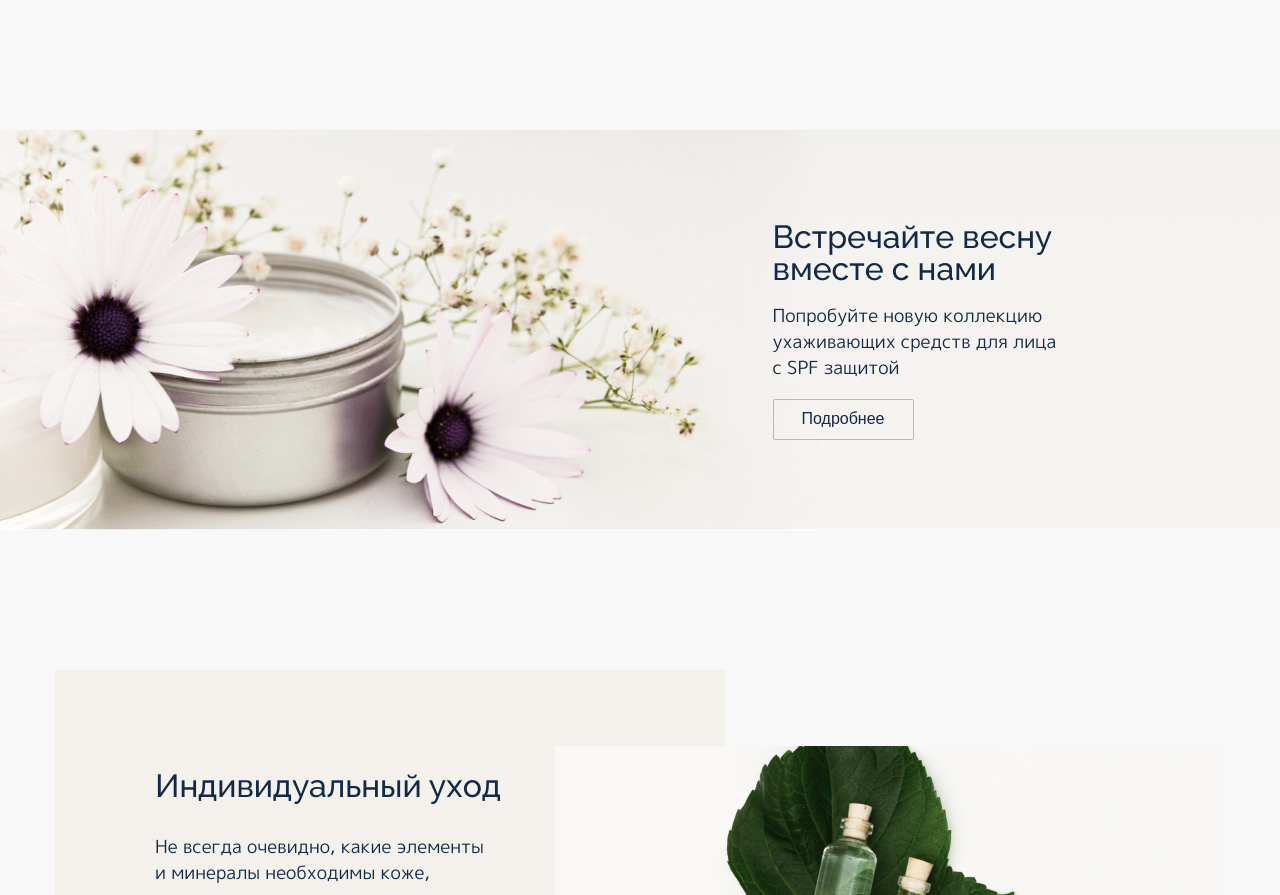
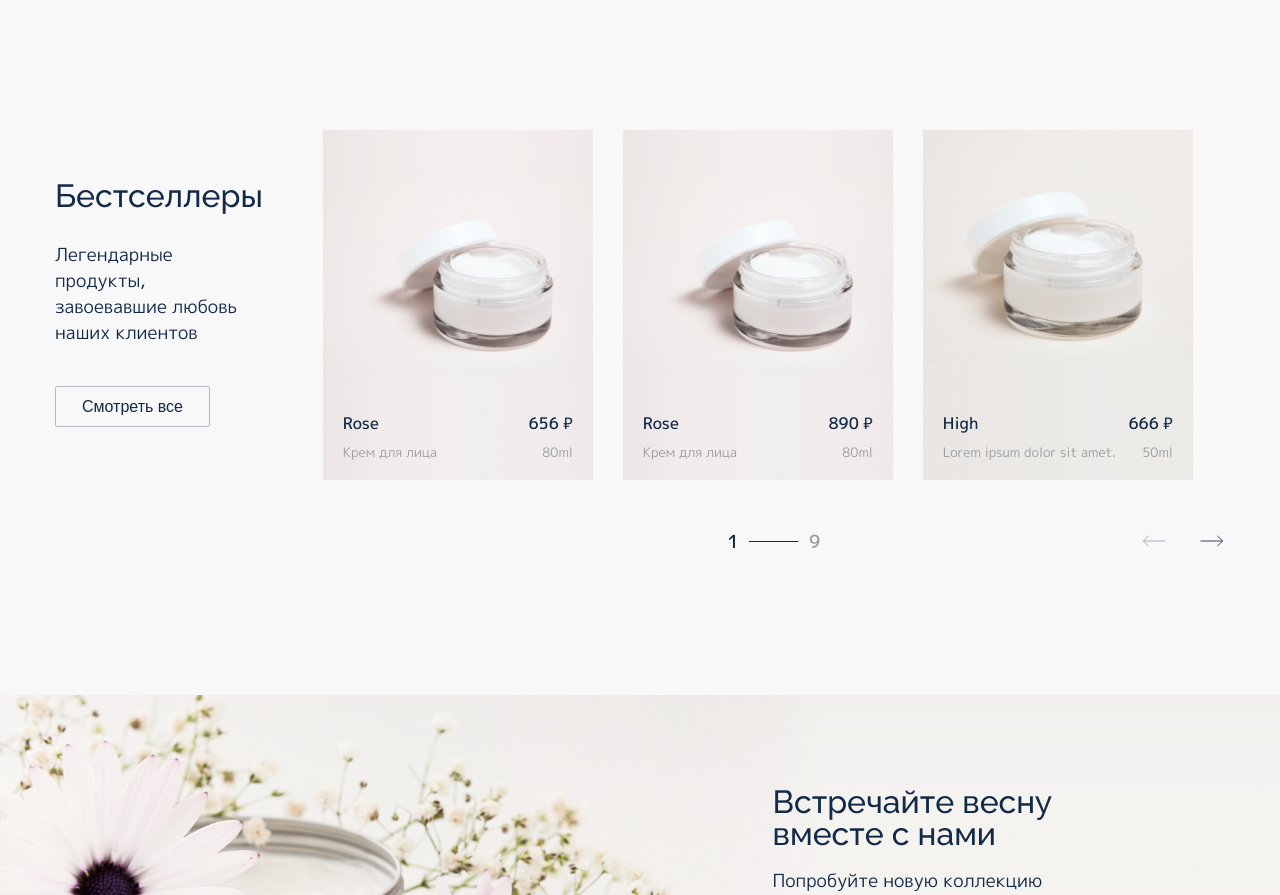
Before and after one commit to fry13/maroon, a Next.js app: page / in a window 1280 px wide. Shown: the part 660-1555 px from the top of the page. Built offline with nearby package versions, Linux system fonts and the light colour scheme.

Commit message:
fix: unify catalog component

```diff
--- a/src/components/Catalog/Catalog.module.scss
+++ b/src/components/Catalog/Catalog.module.scss
@@ -2,7 +2,7 @@
 
 .catalog {
   width: 1170px;
-  margin: 40px auto 140px auto;
+  margin: 0 auto 140px auto;
   & ul {
     display: flex;
     flex-wrap: wrap;
--- a/src/components/Catalog/Catalog.tsx
+++ b/src/components/Catalog/Catalog.tsx
@@ -6,25 +6,22 @@ import styles from "./Catalog.module.scss";
 
 type Props = {
   data: Product[];
-  smallSize?: boolean;
+  size: number;
 };
 
-const Catalog = ({ data, smallSize }: Props) => {
-  let productsOnPage: number;
-  if (smallSize) productsOnPage = 4;
-  else productsOnPage = 12;
+const Catalog = ({ data, size }: Props) => {
 
   const [allProducts, setAllProducts] = useState<Product[]>([]);
-  const [sliceParams, setSliceParams] = useState<number[]>([0, productsOnPage]);
+  const [sliceParams, setSliceParams] = useState<number[]>([0, size]);
   const [disableLeftArrow, setDisableLeftArrow] = useState<boolean>(false);
   const [disableRightArrow, setDisableRightArrow] = useState<boolean>(false);
   const [currentPage, setCurrentPage] = useState<number>(1);
 
   useEffect(() => {
-    if (sliceParams[0] + productsOnPage > allProducts.length) {
+    if (sliceParams[0] + size > allProducts.length) {
       setDisableRightArrow(true);
     } else setDisableRightArrow(false);
-    if (sliceParams[0] - productsOnPage < 0) {
+    if (sliceParams[0] - size < 0) {
       setDisableLeftArrow(true);
     } else setDisableLeftArrow(false);
   }, [sliceParams, allProducts]);
@@ -35,19 +32,19 @@ const Catalog = ({ data, smallSize }: Props) => {
 
   const paginationNext = () => {
     setCurrentPage(currentPage + 1);
-    if (!smallSize) window.scrollTo(0, 140);
+    if (size === 12) window.scrollTo(0, 140);
     setSliceParams([
-      sliceParams[0] + productsOnPage,
-      sliceParams[1] + productsOnPage,
+      sliceParams[0] + size,
+      sliceParams[1] + size,
     ]);
   };
 
   const paginationPrev = () => {
     setCurrentPage(currentPage - 1);
-    if (!smallSize) window.scrollTo(0, 140);
+    if (size === 12) window.scrollTo(0, 140);
     setSliceParams([
-      sliceParams[0] - productsOnPage,
-      sliceParams[1] - productsOnPage,
+      sliceParams[0] - size,
+      sliceParams[1] - size,
     ]);
   };
 
@@ -68,7 +65,7 @@ const Catalog = ({ data, smallSize }: Props) => {
         <div className={styles.digits_container}>
           <p>{currentPage}</p>
           <Image src="/line.svg" width={50} height={1} alt="" />
-          <p>{Math.ceil(allProducts.length / productsOnPage)}</p>
+          <p>{Math.ceil(allProducts.length / size)}</p>
         </div>
         <div className={styles.arrows_container}>
           <button onClick={paginationPrev} disabled={disableLeftArrow}>
--- a/src/components/CatalogHeading/CatalogHeading.module.scss
+++ b/src/components/CatalogHeading/CatalogHeading.module.scss
@@ -22,7 +22,7 @@
 
 .heading {
   width: 1170px;
-  margin: 48px auto 0 auto;
+  margin: 48px auto 40px auto;
   position: relative;
 
   & .title{
--- a/src/components/ForYou/ForYou.tsx
+++ b/src/components/ForYou/ForYou.tsx
@@ -10,7 +10,7 @@ const ForYou = ({ data }: Props) => {
   return (
     <article className={styles.for_you}>
       <h2>Вам также может понравиться</h2>
-      <Catalog smallSize data={data} />
+      <Catalog size={4} data={data} />
     </article>
   );
 };
--- a/src/components/RecentlyViewed/RecentlyViewed.module.scss
+++ b/src/components/RecentlyViewed/RecentlyViewed.module.scss
@@ -1,6 +1,7 @@
 @import "../../styles/vars.scss";
 
 .recently_viewed {
+  margin-bottom: 140px;
   & h2 {
     @extend %block-heading;
     text-align: center;
--- a/src/components/RecentlyViewed/RecentlyViewed.tsx
+++ b/src/components/RecentlyViewed/RecentlyViewed.tsx
@@ -10,7 +10,7 @@ const RecentlyViewed = ({ data }: Props) => {
   return (
     <article className={styles.recently_viewed}>
       <h2>Вы недавно смотрели</h2>
-      <Catalog smallSize data={data} />
+      <Catalog size={4} data={data} />
     </article>
   );
 };
--- a/src/pages/catalog/index.tsx
+++ b/src/pages/catalog/index.tsx
@@ -8,7 +8,7 @@ const catalog = () => {
   return (
     <Layout>
       <CatalogHeading />
-      <Catalog data={data} />
+      <Catalog size={12} data={data} />
       <RecentlyViewed data={data} />
     </Layout>
   );
--- a/src/pages/index.tsx
+++ b/src/pages/index.tsx
@@ -4,6 +4,7 @@ import Individual from "@/components/Individual/Individual";
 import Spring from "@/components/Spring/Spring";
 import Intro from "@/components/Intro/Intro";
 import Layout from "@/components/Layout/Layout";
+import Bestsellers from "@/components/Bestsellers/Bestsellers";
 
 export default function Home() {
   return (
@@ -14,6 +15,7 @@ export default function Home() {
       </Head>
       <Layout mainPage>
         <Intro />
+        <Bestsellers />
         <Spring />
         <Individual />
         <History />
```
